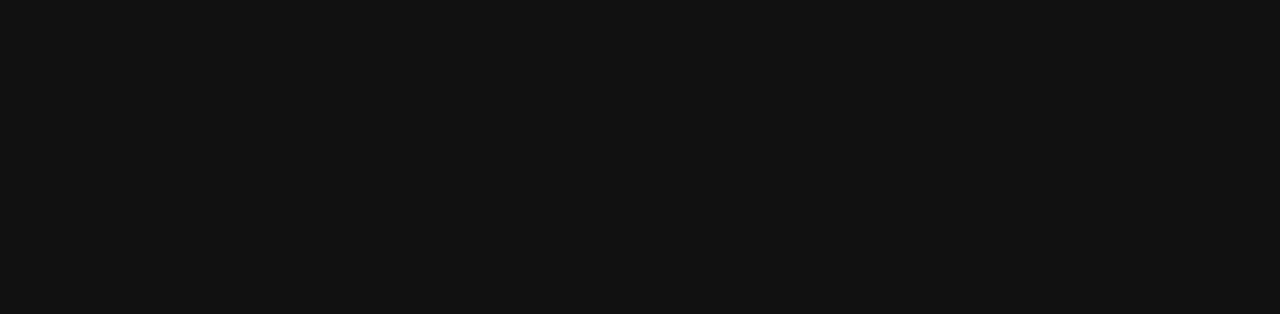
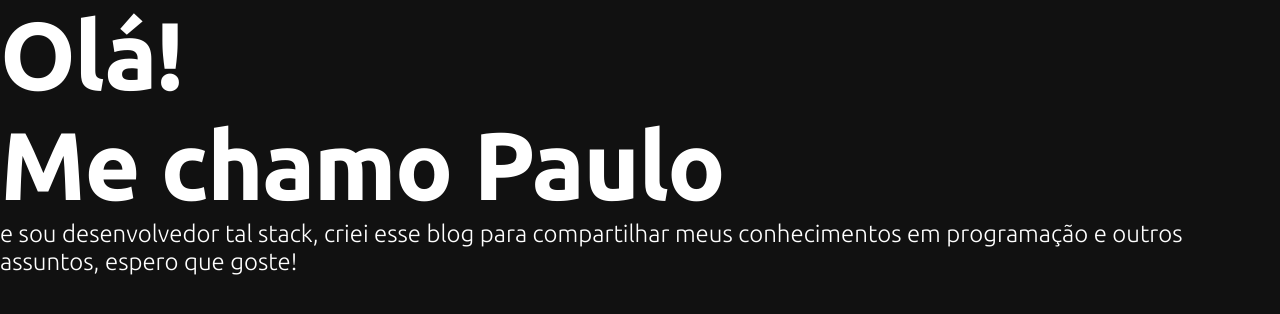
Before and after one commit to paulo-lucas/blog, a Next.js app: page / in a window 1280 px wide. Shown: the top 314 px of the page. Built offline with nearby package versions, Linux system fonts and the light colour scheme.

Commit message:
adicionado header

```diff
--- a/pages/index.js
+++ b/pages/index.js
@@ -1,12 +1,40 @@
 import Head from 'next/head'
 
-export default function Home() {
+import styled from 'styled-components'
+
+function Home() {
   return (
     <div>
       <Head>
-        <title>Paulo Cerqueira</title>
+        <title>Home - Paulo Cerqueira</title>
         <meta name="description" content="Bio" />
       </Head>
+
+      <Header>
+        <h1>Olá!</h1>
+        <h1>Me chamo Paulo</h1>
+        <p>e sou desenvolvedor tal stack, criei esse blog para compartilhar meus conhecimentos em programação e outros assuntos, espero que goste!</p>
+      </Header>
     </div>
   )
 }
+
+const Header = styled.header`
+  h1 {
+    font-family: Ubuntu;
+    font-weight: bold;
+    font-size: 96px;
+    line-height: 110px;
+    letter-spacing: -1.5px;
+  }
+
+  p {
+    font-family: Ubuntu;
+    font-style: normal;
+    font-weight: 300;
+    font-size: 24px;
+    line-height: 28px;
+  }
+`
+
+export default Home
```
